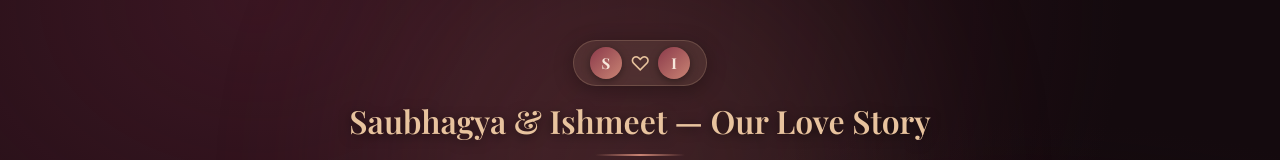
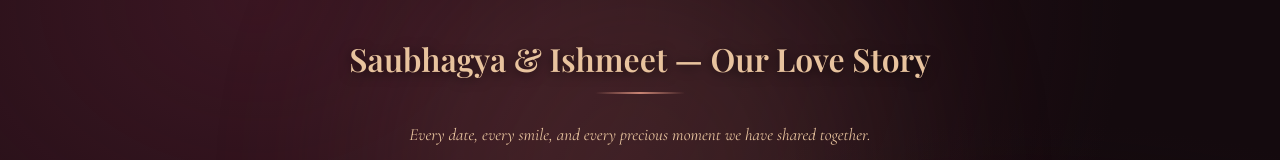
Before and after one commit to ishmeetsaubhagya-ctrl/love-journal, a website built with Vite: page index.html in a window 1280 px wide. Shown: the top 160 px of the page. Built offline with nearby package versions, Linux system fonts and the light colour scheme; some packages are replaced by stand-ins of ours; no server answers; the database is empty; a web font is replaced by a local one.

Commit message:
Remove S ♡ I couple badge logo from home page header

```diff
--- a/index.html
+++ b/index.html
@@ -17,15 +17,10 @@
   </div>
 
   <header class="header">
-    <div class="couple-badge">
-      <span class="avatar">S</span>
-      <span class="heart-symbol">♡</span>
-      <span class="avatar">I</span>
-    </div>
-
     <h1 data-variable="TITLE">Saubhagya & Ishmeet</h1>
     <div class="header-line"></div>
     <p class="header-sub love-note" data-variable="TEXT_TOP"></p>
+  </header>
 
     <!-- Action & Filter Bar -->
     <div class="controls-wrap">
```
